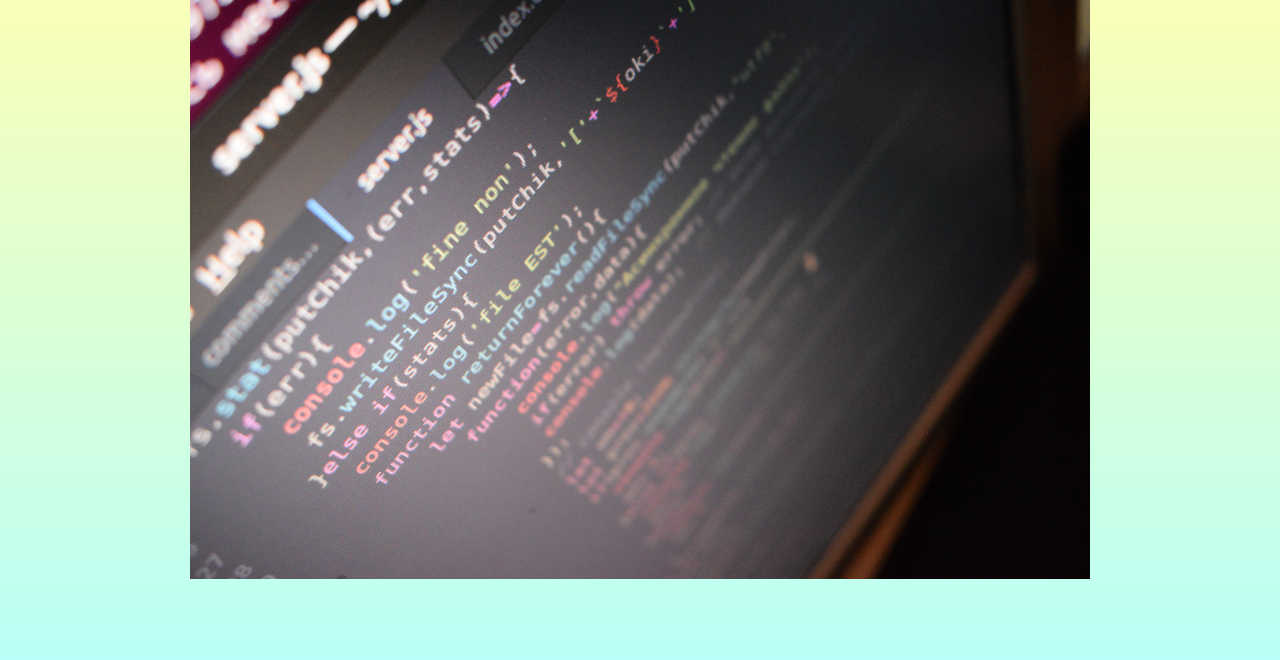
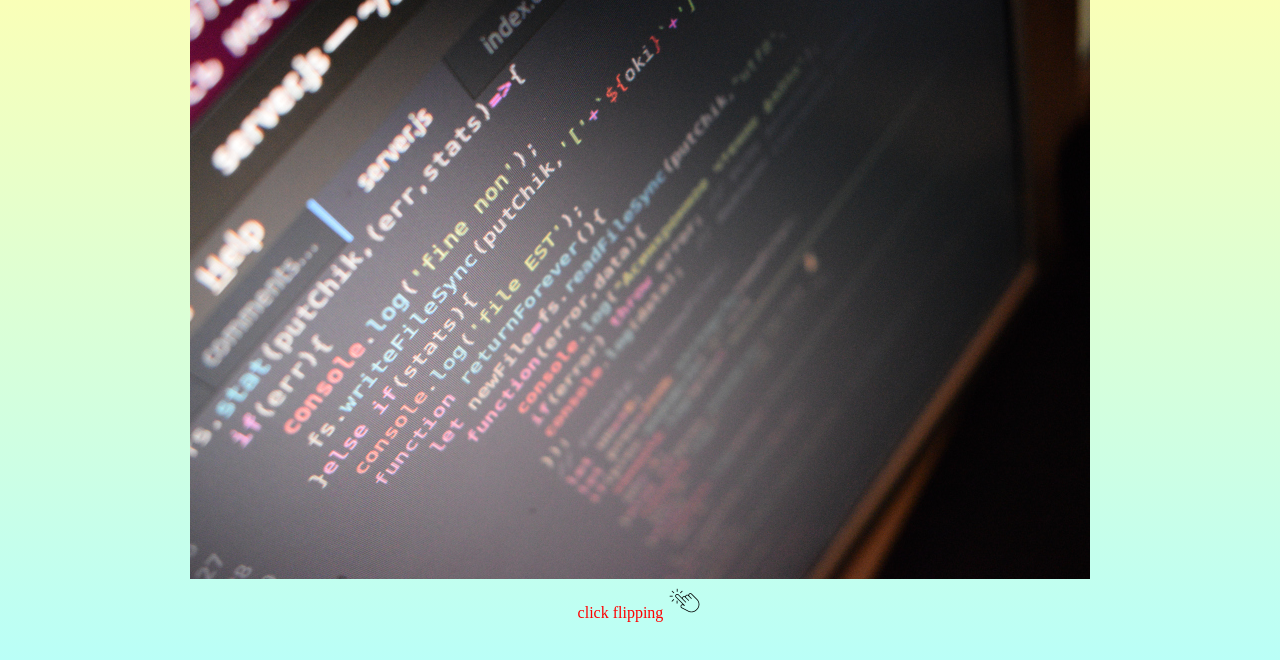
Before and after one commit to amir248/picture, a plain HTML site: page index.html in a window 1280 px wide. Shown: the part 58-718 px from the top of the page. Drawn offline with Linux system fonts and the light colour scheme.

Commit message:
newPhoto

```diff
--- a/site/script.js
+++ b/site/script.js
@@ -5,7 +5,7 @@ function randomImage(){
   let random=Math.floor(Math.random()*images.length);
   return images[random];
 }
-let images=['site/DSC_7533.JPG','site/DSC_7536.JPG','site/DSC_7537.JPG','site/DSC_7538.JPG','site/DSC_7539.JPG','site/DSC_7540.JPG','site/function-return-forever.JPG'];
+let images=['site/DSC_7533.JPG','site/DSC_7536.JPG','site/DSC_7537.JPG','site/DSC_7538.JPG','site/DSC_7539.JPG','site/DSC_7540.JPG','site/function-return-forever.JPG','site/DSC_7555.JPG'];
 
 let count=+0;
 document.querySelector('img').addEventListener('click',()=>{
@@ -19,3 +19,7 @@ document.querySelector('img').addEventListener('click',()=>{
     count=0;
   }
 });
+let span=document.createElement('span');
+span.innerHTML=`click flipping <img src='site/click-flipping.png' alt='галерея на яваскритп с перелистванием по клику' style='width:35px'>`;
+span.className='lol';
+document.querySelector('main').append(span);
--- a/site/style.css
+++ b/site/style.css
@@ -12,7 +12,7 @@ main{
   margin-right: auto;
   width:100%;
   max-width: 900px;
-
+  text-align: center;
 }
 img{
   max-width:900px;
@@ -24,3 +24,8 @@ h1{
   width:100%;
   background:green;
 }
+.lol{
+  min-height: 35px;
+  color:red;
+  vertical-align: middle;
+}
```
Also changed, not shown: site/DSC_7555.JPG (added), site/click-flipping.png (added).
